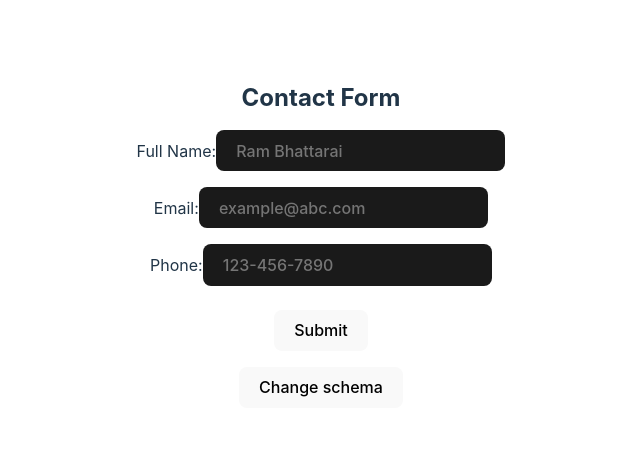
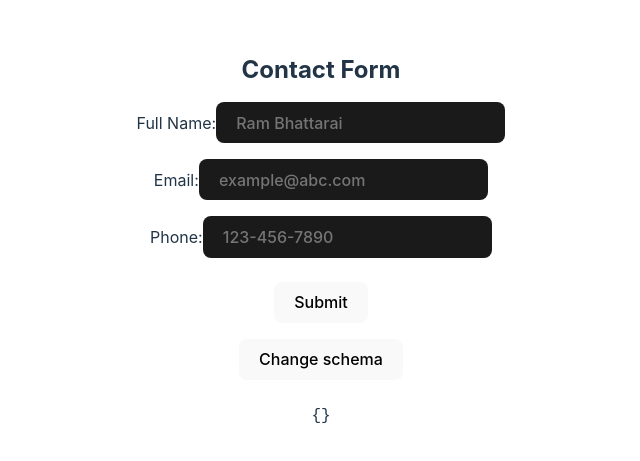
Before and after one commit to sachinbro/JSON-SCHEMA-TO-FORM, a Vue app: page / in a window 1280 px wide. Shown: the part 159-620 px from the top of the page, without its empty margins (319-959 px from the left). Built offline with nearby package versions, Linux system fonts and the light colour scheme.

Commit message:
feat: show form data

```diff
--- a/src/App.vue
+++ b/src/App.vue
@@ -32,6 +32,8 @@
   </form>
 
   <button @click="changeSchema">Change schema</button>
+
+  <pre>{{ form_values.validate }}</pre>
 </template>
 
 <script setup>
@@ -55,6 +57,7 @@ const data = reactive({
 });
 
 function changeSchema() {
+  form_values.validate = {};
   const random = Math.floor(Math.random() * schemas.length);
   data.json_schema = schemas[random];
 }
```
